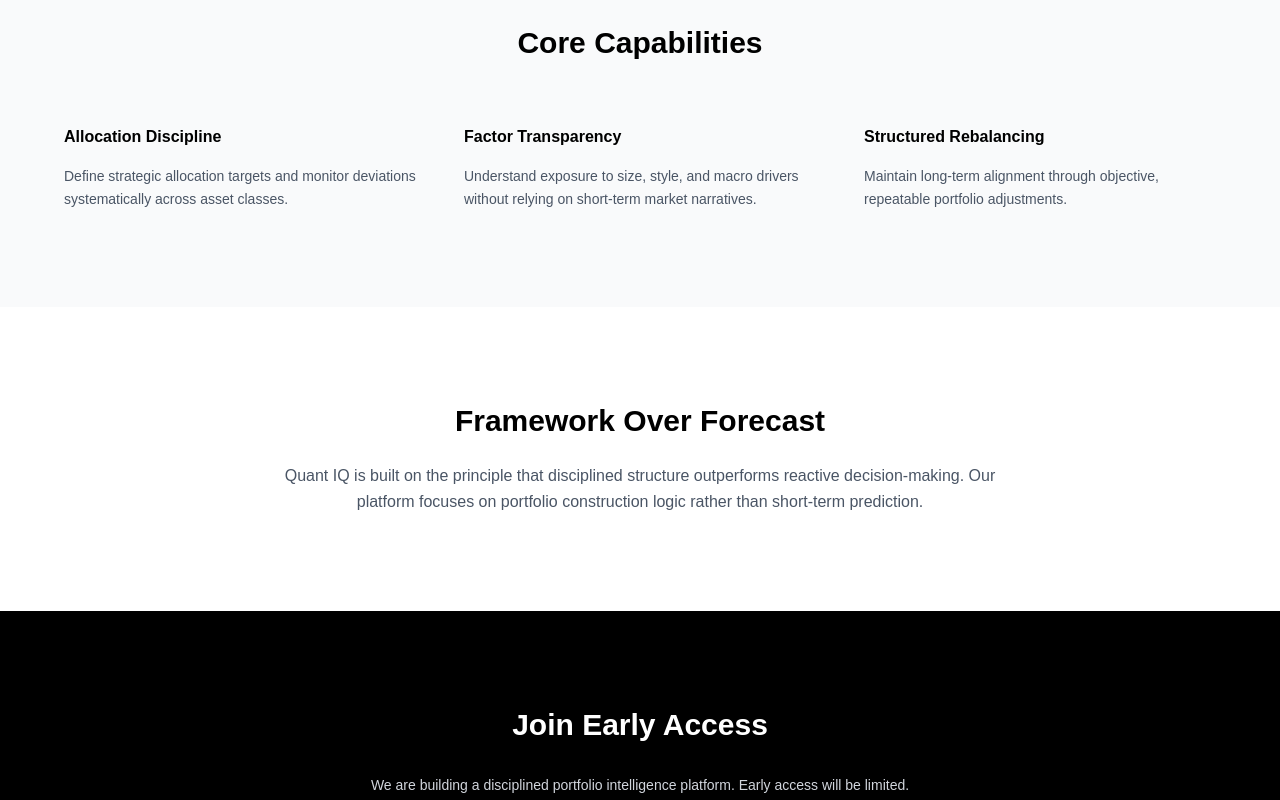
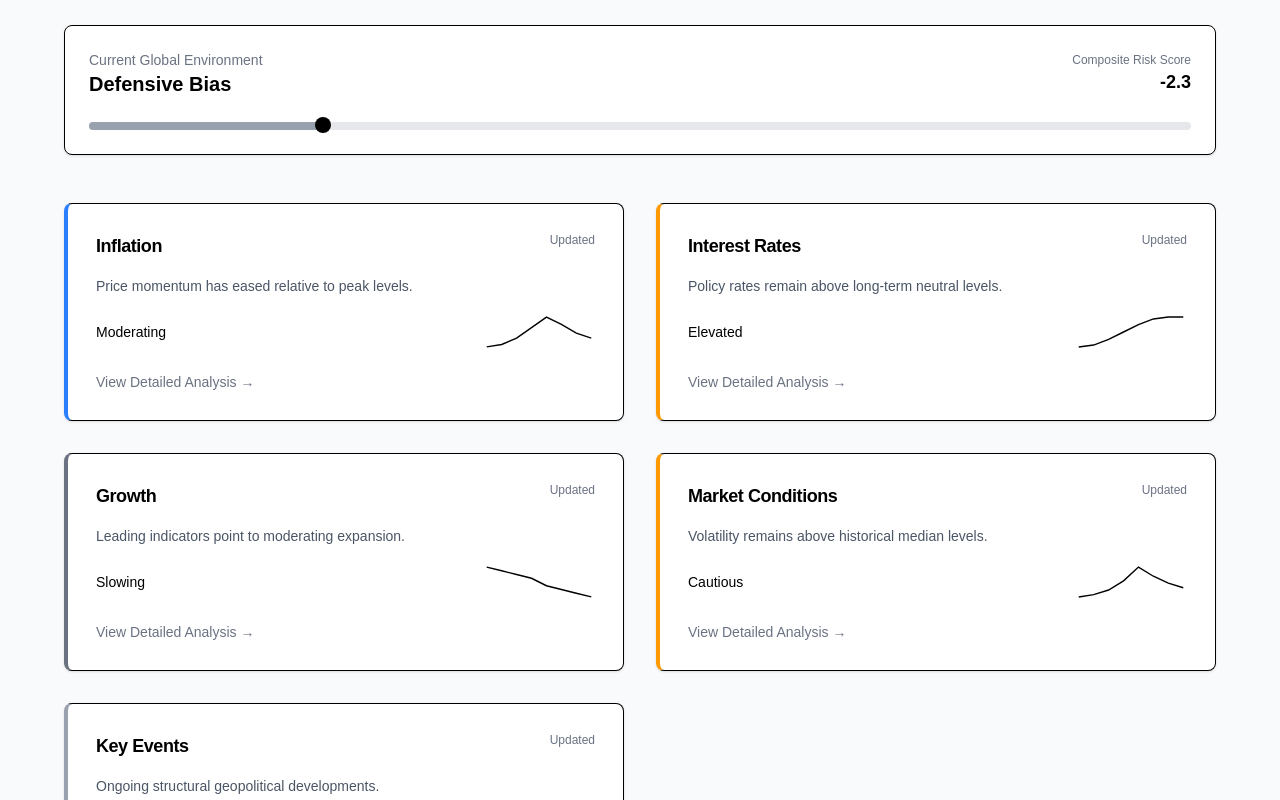
Before and after one commit to dennmei1993/quant-iq, a Next.js app: page / in a window 1280 px wide. Shown: the part 580-1380 px from the top of the page. Built offline with nearby package versions, Linux system fonts and the light colour scheme.

Commit message:
Integrate Global Risk dashboard into homepage with regime summary and sparkline modules

```diff
--- /dev/null
+++ b/app/dashboard/page.tsx
@@ -0,0 +1,40 @@
+type Props = {
+  data: number[];
+};
+
+export default function LineChart({ data }: Props) {
+  const width = 600;
+  const height = 200;
+  const padding = 40;
+
+  const max = Math.max(...data);
+  const min = Math.min(...data);
+
+  const points = data.map((value, index) => {
+    const x =
+      padding +
+      (index / (data.length - 1)) * (width - padding * 2);
+
+    const y =
+      height -
+      padding -
+      ((value - min) / (max - min)) *
+        (height - padding * 2);
+
+    return `${x},${y}`;
+  });
+
+  return (
+    <svg
+      viewBox={`0 0 ${width} ${height}`}
+      className="w-full h-auto"
+    >
+      <polyline
+        fill="none"
+        stroke="black"
+        strokeWidth="2"
+        points={points.join(" ")}
+      />
+    </svg>
+  );
+}
--- a/app/page.tsx
+++ b/app/page.tsx
@@ -1,6 +1,8 @@
 "use client";
 
 import { useState } from "react";
+import Link from "next/link";
+import Sparkline from "../components/Sparkline";
 
 export default function Home() {
   const [email, setEmail] = useState("");
@@ -26,6 +28,65 @@ export default function Home() {
     }
   };
 
+  // ---- Global Risk Mock Data ----
+  const regime = "Defensive Bias";
+  const riskScore = -2.3;
+
+  const categories = [
+    {
+      slug: "inflation",
+      label: "Inflation",
+      status: "Moderating",
+      summary: "Price momentum has eased relative to peak levels.",
+      trend: [2.1, 2.4, 3.2, 4.5, 5.8, 4.9, 3.8, 3.2],
+    },
+    {
+      slug: "rates",
+      label: "Interest Rates",
+      status: "Elevated",
+      summary: "Policy rates remain above long-term neutral levels.",
+      trend: [0.5, 0.75, 1.5, 2.5, 3.5, 4.25, 4.5, 4.5],
+    },
+    {
+      slug: "growth",
+      label: "Growth",
+      status: "Slowing",
+      summary: "Leading indicators point to moderating expansion.",
+      trend: [55, 54, 53, 52, 50, 49, 48, 47],
+    },
+    {
+      slug: "market",
+      label: "Market Conditions",
+      status: "Cautious",
+      summary: "Volatility remains above historical median levels.",
+      trend: [15, 16, 18, 22, 28, 24, 21, 19],
+    },
+    {
+      slug: "geopolitics",
+      label: "Key Events",
+      status: "Moderate",
+      summary: "Ongoing structural geopolitical developments.",
+      trend: [1, 1, 2, 2, 3, 3, 2, 2],
+    },
+  ];
+
+  const getBorderStyle = (status: string) => {
+    switch (status) {
+      case "Moderating":
+        return "border-l-4 border-l-blue-500";
+      case "Elevated":
+        return "border-l-4 border-l-amber-500";
+      case "Slowing":
+        return "border-l-4 border-l-gray-500";
+      case "Cautious":
+        return "border-l-4 border-l-amber-500";
+      default:
+        return "border-l-4 border-l-gray-400";
+    }
+  };
+
+  const normalizedPosition = ((riskScore + 4) / 8) * 100;
+
   return (
     <main className="bg-white text-black">
 
@@ -36,6 +97,7 @@ export default function Home() {
             Quant IQ
           </div>
           <nav className="hidden md:flex gap-8 text-sm text-gray-600">
+            <a href="#risk" className="hover:text-black">Global Risk</a>
             <a href="#features" className="hover:text-black">Features</a>
             <a href="#approach" className="hover:text-black">Approach</a>
             <a href="#early" className="hover:text-black">Early Access</a>
@@ -50,8 +112,8 @@ export default function Home() {
             Systematic Portfolio Intelligence
           </h1>
           <p className="text-lg text-gray-600">
-            A disciplined framework for asset allocation, factor exposure,
-            and long-term capital growth. Designed for investors who value
+            A disciplined framework for asset allocation, macro context,
+            and long-term capital growth. Built for investors who value
             structure over speculation.
           </p>
           <a
@@ -63,8 +125,83 @@ export default function Home() {
         </div>
       </section>
 
+      {/* Global Risk Section */}
+      <section id="risk" className="py-24 bg-gray-50 px-6">
+        <div className="max-w-6xl mx-auto space-y-12">
+
+          {/* Regime Summary */}
+          <div className="bg-white border rounded-lg p-6 shadow-sm">
+            <div className="flex justify-between items-center">
+              <div>
+                <p className="text-sm text-gray-500">
+                  Current Global Environment
+                </p>
+                <h3 className="text-xl font-semibold">
+                  {regime}
+                </h3>
+              </div>
+              <div className="text-right">
+                <p className="text-xs text-gray-500">
+                  Composite Risk Score
+                </p>
+                <p className="text-lg font-semibold">
+                  {riskScore}
+                </p>
+              </div>
+            </div>
+
+            <div className="mt-6 relative h-2 bg-gray-200 rounded-full">
+              <div
+                className="absolute top-0 h-2 bg-gray-400 rounded-full"
+                style={{ width: `${normalizedPosition}%` }}
+              />
+              <div
+                className="absolute top-[-5px] w-4 h-4 bg-black rounded-full"
+                style={{ left: `calc(${normalizedPosition}% - 8px)` }}
+              />
+            </div>
+          </div>
+
+          {/* Category Cards */}
+          <div className="grid md:grid-cols-2 gap-8">
+            {categories.map((item) => (
+              <Link
+                key={item.slug}
+                href={`/dashboard/${item.slug}`}
+                className={`group bg-white border rounded-lg p-7 shadow-sm hover:shadow-md transition-all duration-200 ${getBorderStyle(item.status)}`}
+              >
+                <div className="flex justify-between items-start mb-4">
+                  <h3 className="text-lg font-semibold tracking-tight">
+                    {item.label}
+                  </h3>
+                  <span className="text-xs text-gray-500">
+                    Updated
+                  </span>
+                </div>
+
+                <p className="text-sm text-gray-600 mb-4">
+                  {item.summary}
+                </p>
+
+                <div className="flex justify-between items-center">
+                  <span className="text-sm font-medium">
+                    {item.status}
+                  </span>
+                  <Sparkline data={item.trend} />
+                </div>
+
+                <div className="mt-5 text-sm text-gray-500 group-hover:text-black transition">
+                  View Detailed Analysis →
+                </div>
+              </Link>
+            ))}
+          </div>
+
+        </div>
+      </section>
+
       {/* Features */}
-      <section id="features" className="py-24 bg-gray-50 px-6">
+      <section id="features" className="py-24 px-6">
         <div className="max-w-6xl mx-auto">
           <h2 className="text-3xl font-semibold text-center mb-16">
             Core Capabilities
@@ -87,7 +224,7 @@ export default function Home() {
               </h3>
               <p className="text-gray-600 text-sm leading-relaxed">
                 Understand exposure to size, style, and macro drivers
-                without relying on short-term market narratives.
+                without relying on short-term narratives.
               </p>
             </div>
 
@@ -105,15 +242,15 @@ export default function Home() {
       </section>
 
       {/* Philosophy */}
-      <section id="approach" className="py-24 px-6">
+      <section id="approach" className="py-24 bg-gray-50 px-6">
         <div className="max-w-3xl mx-auto text-center space-y-6">
           <h2 className="text-3xl font-semibold">
             Framework Over Forecast
           </h2>
           <p className="text-gray-600 leading-relaxed">
-            Quant IQ is built on the principle that disciplined structure
-            outperforms reactive decision-making. Our platform focuses on
-            portfolio construction logic rather than short-term prediction.
+            Quant IQ emphasizes structural alignment and macro awareness.
+            The platform is designed for educational insight and disciplined
+            portfolio decision support.
           </p>
         </div>
       </section>
@@ -127,10 +264,6 @@ export default function Home() {
           <h2 className="text-3xl font-semibold">
             Join Early Access
           </h2>
-          <p className="text-gray-300 text-sm">
-            We are building a disciplined portfolio intelligence platform.
-            Early access will be limited.
-          </p>
 
           <div className="flex flex-col sm:flex-row gap-3 justify-center">
             <input
@@ -158,6 +291,7 @@ export default function Home() {
       <footer className="py-8 text-center text-sm text-gray-500 border-t">
         © 2026 Quant IQ. All rights reserved.
       </footer>
+
     </main>
   );
 }
--- /dev/null
+++ b/components/Sparkline.tsx
@@ -0,0 +1,40 @@
+type Props = {
+  data: number[];
+};
+
+export default function Sparkline({ data }: Props) {
+  if (!data || data.length === 0) return null;
+
+  const width = 120;
+  const height = 40;
+  const padding = 4;
+
+  const max = Math.max(...data);
+  const min = Math.min(...data);
+
+  const points = data.map((value, index) => {
+    const x =
+      padding +
+      (index / (data.length - 1)) *
+        (width - padding * 2);
+
+    const y =
+      height -
+      padding -
+      ((value - min) / (max - min || 1)) *
+        (height - padding * 2);
+
+    return `${x},${y}`;
+  });
+
+  return (
+    <svg viewBox={`0 0 ${width} ${height}`} className="w-28 h-10">
+      <polyline
+        fill="none"
+        stroke="black"
+        strokeWidth="1.5"
+        points={points.join(" ")}
+      />
+    </svg>
+  );
+}
```
